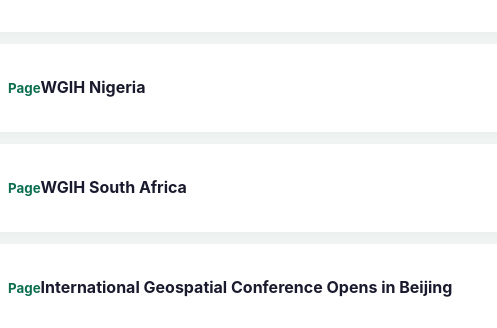
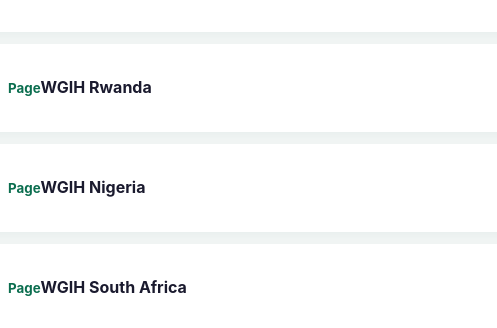
Before and after one commit to Daveabc/WGIH, a plain HTML site: page search.html in a window 1280 px wide. Shown: the part 4007-4335 px from the top of the page, 156-653 px from the left. Drawn offline with Linux system fonts and the light colour scheme.

Commit message:
Add Yvonne from Rwanda as Country Representative

```diff
--- a/content.js
+++ b/content.js
@@ -659,6 +659,28 @@ WGIH.countries = [
     newsCat: "Country Office Activities",
     reports: ["Sample Regional Seminar Digest (illustrative — placeholder)"],
     facts: [["Office city", "Nairobi"], ["Role", "Sample regional office"], ["Focus", "Cities and energy"]] },
+  { id: "rwanda", name: "Rwanda", flag: "🇷🇼", iso: "rw", city: "Kigali", x: "57%", y: "52%",
+    hero: WGIH.img.city,
+    rep: { name: "Yvonne", title: "Country Representative, Rwanda", photo: "images/reps/Yvonne.jpg" },
+    intro: "Sample East Africa office connecting Rwanda to the WGIH global network.",
+    blurb: "Connecting Rwanda to the Global Geospatial Community.",
+    phone: "+250 2 000 0000", email: "rwanda@wgih.org",
+    activities: ["Regional cooperation", "Training programs", "Development initiatives"],
+    projects: ["Sample mapping project", "Sample capacity building program"],
+    achievements: ["Sample district mapping pilot initiated", "Sample professional training cohort launched"],
+    space: "Sample use of imagery for regional development.",
+    cooperation: "Illustrative links with universities and development agencies.",
+    institutions: ["Sample national mapping authority (illustrative)", "Sample regional university (illustrative)"],
+    business: "Distributor searches can include Rwanda.",
+    tradeFocus: ["Information Technology", "Agricultural technology"],
+    investment: "Development-focused partnerships available.",
+    training: "Professional training programs and scholarships listed under Academy.",
+    culture: ["Sample regional cultural exchange", "Sample development forum participation"],
+    gallery: [WGIH.img.city, WGIH.img.farm, WGIH.img.g5],
+    news: "Tagged in the newsroom when stories are added.",
+    newsCat: "Country Office Activities",
+    reports: ["Sample Regional Development Brief (illustrative — placeholder)"],
+    facts: [["Office city", "Kigali"], ["Role", "Sample East Africa office"], ["Focus", "Development and training"]] },
   { id: "nigeria", name: "Nigeria", flag: "🇳🇬", iso: "ng", city: "Abuja", x: "48%", y: "46%",
     hero: WGIH.img.port,
     rep: { name: "Glory", title: "Country Representative, Nigeria", photo: "images/reps/glory.jpg" },
```
Also changed, not shown: about.html (+1 -0 lines).
